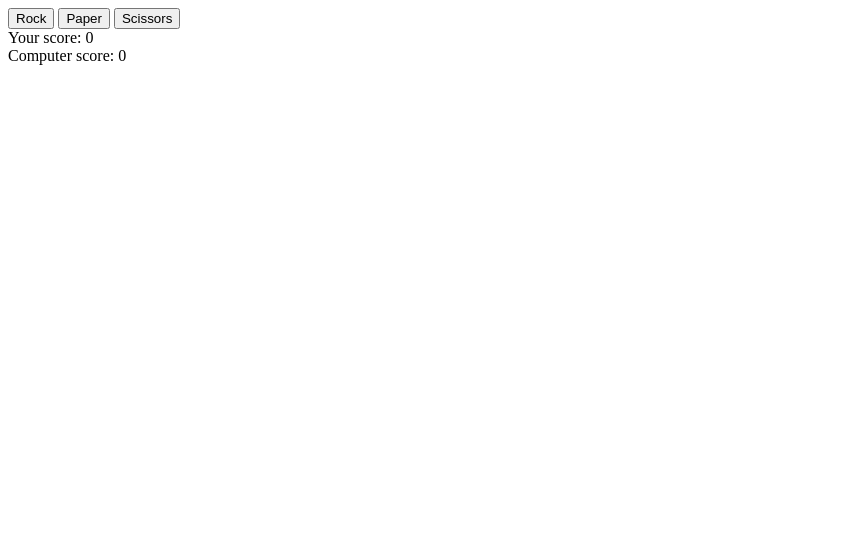
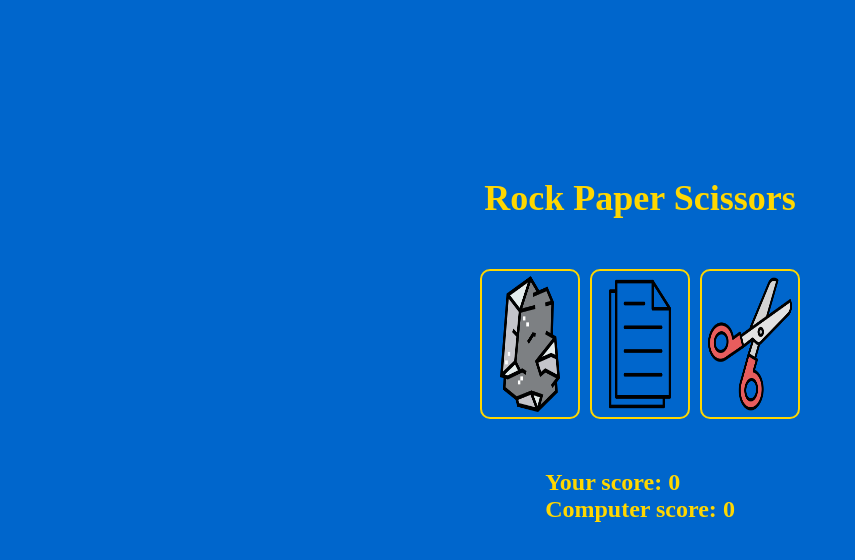
Before and after one commit to Rod-97/rock-paper-scissors, a plain HTML site: page index.html in a window 1280 px wide. Shown: the whole page, without its empty margins (0-855 px from the left). Drawn offline with Linux system fonts and the light colour scheme.

Commit message:
styling done

```diff
--- a/index.html
+++ b/index.html
@@ -8,10 +8,11 @@
     <script src="script.js" defer></script>
   </head>
   <body>
+    <h1 class="title">Rock Paper Scissors</h1>
     <div class="btn-container">
-      <button id="rock-btn">Rock</button>
-      <button id="paper-btn">Paper</button>
-      <button id="scissors-btn">Scissors</button>
+      <img id="rock-btn" class="btn-img" src="images/rock.png" />
+      <img id="paper-btn" class="btn-img" src="images/paper.png" />
+      <img id="scissors-btn" class="btn-img" src="images/scissors.png" />
     </div>
     <div id="score-container">
       <div>Your score: <span id="human-score"></span></div>
--- a/styles.css
+++ b/styles.css
@@ -0,0 +1,48 @@
+* {
+  margin: 0;
+  padding: 0;
+  box-sizing: border-box;
+}
+
+body {
+  background-color: rgb(0, 102, 204);
+  color: gold;
+  display: flex;
+  flex-direction: column;
+  justify-content: center;
+  align-items: center;
+  gap: 50px;
+  height: 100vh;
+}
+
+.title {
+  font-size: 36px;
+  font-weight: bold;
+}
+
+.btn-container {
+  display: flex;
+  justify-content: center;
+  align-items: center;
+  gap: 10px;
+}
+
+.btn-img {
+  width: 100px;
+  height: 150px;
+  cursor: pointer;
+  border-radius: 10px;
+  border: 2px solid gold;
+  padding: 5px;
+
+  &:hover {
+    background-color: gold;
+  }
+}
+
+#score-container,
+#results,
+#winner {
+  font-weight: bold;
+  font-size: 24px;
+}
```
